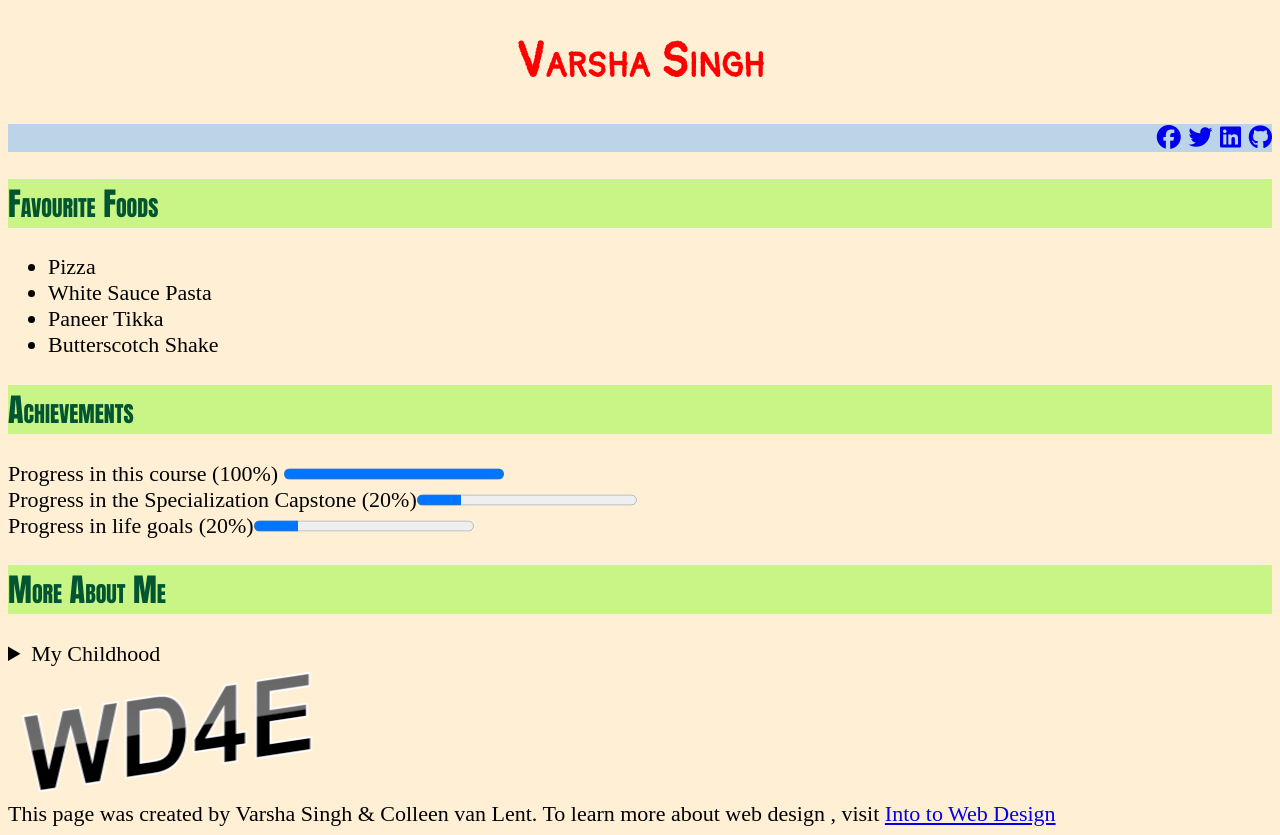
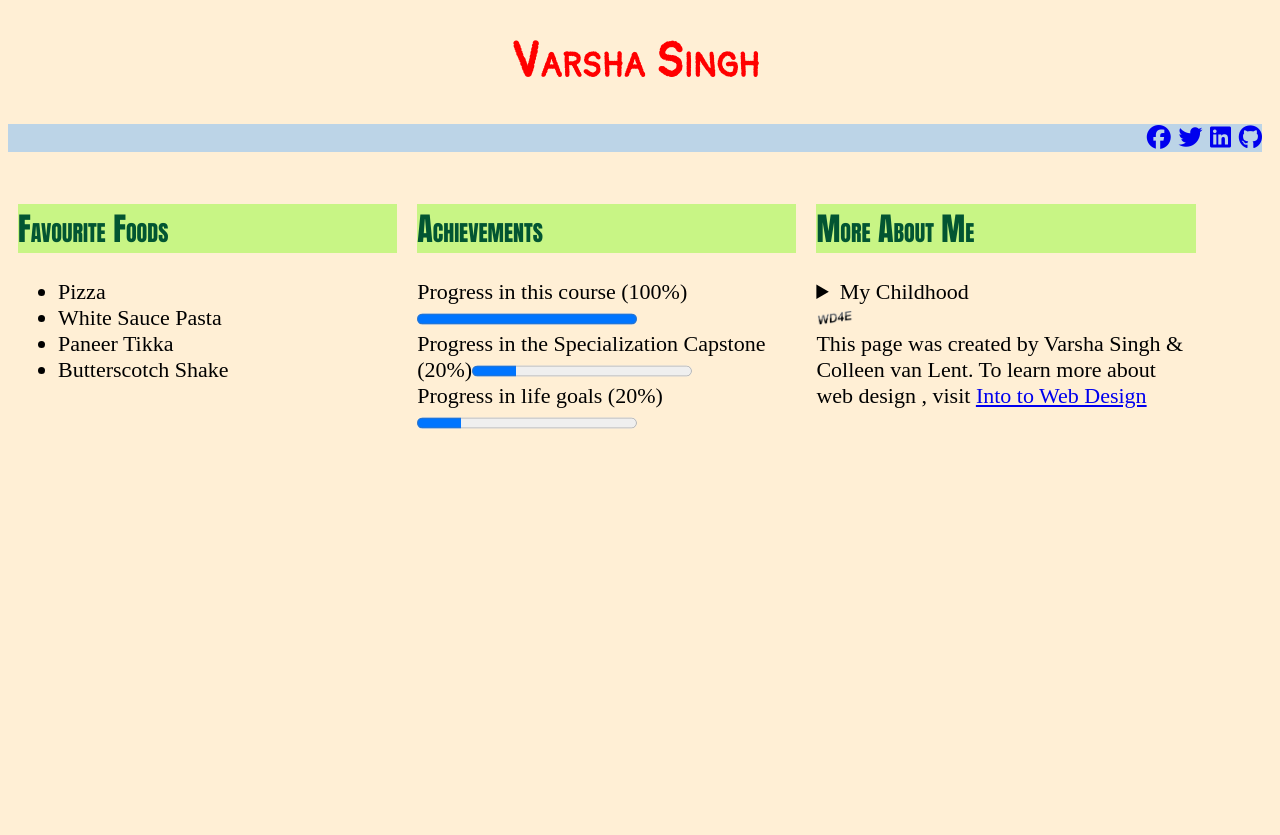
Before and after one commit to varsharathore/sample, a plain HTML site: page finalproject/index.html in a window 1280 px wide. After the commit the page ends 800 px from the top, so only its background shows below. Drawn offline with Linux system fonts and the light colour scheme.

Commit message:
Update style.css

```diff
--- a/finalproject/style.css
+++ b/finalproject/style.css
@@ -10,6 +10,14 @@
     font-family: 'Pangolin', cursive;
     font-size: 48px;
     font-variant: small-caps;
+}
+header{
+    text-align: right;
+    font-size: x-large;
+    font-variant: small-caps;
+    display: block;
+    padding-bottom: 15px;
+    padding-right: 10px;
 }
 nav{
     text-align: right;
@@ -27,12 +35,17 @@
 }
 section{
     font-size: 22px;
+    width: 30%;
+    display: inline-block;
+    float: left;
+    margin: 10px;
 }
 footer{
     background-color: papayawhip;
     color: red;
     text-align: center;
     font-family: Impact, Haettenschweiler, 'Arial Narrow Bold', sans-serif;
+    clear: both;
 }
 details{
     font-style: oblique;
@@ -41,3 +54,7 @@
 summary{
     font-style: normal;
 }
+img{
+    width: 10%;
+    height: 10% ;
+}
```
